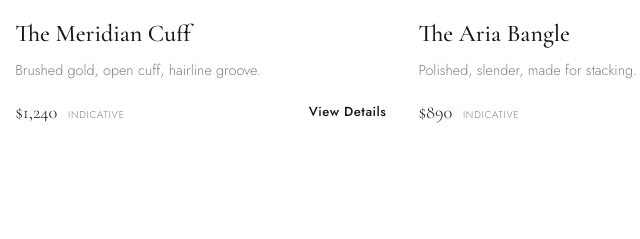
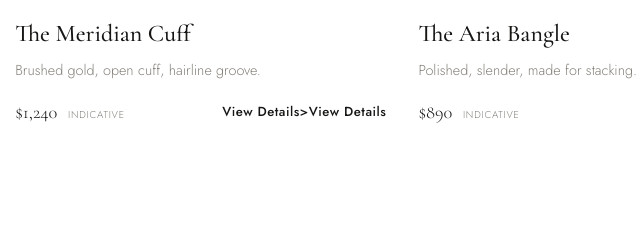
Before and after one commit to amiralinorani404-creator/aurelia-jewelry, a plain HTML site: page index.html in a window 1280 px wide. Shown: the part 2613-2852 px from the top of the page, 36-676 px from the left. Drawn offline with nearby package versions, Linux system fonts and the light colour scheme; files whose address does not match are found by name.

Commit message:
Update index.html

```diff
--- a/index.html
+++ b/index.html
@@ -135,7 +135,7 @@
             <button class="text-link view-details" type="button"
                     data-name="The Meridian Cuff" data-price="$1,240"
                     data-desc="An open cuff in brushed gold, defined by a single hairline groove that follows the line of the wrist."
-                    data-img="images/product-bracelet-1.svg">View Details</button>
+                    data-img="file_0000000020bc82468a42b91f67b00189.png">View Details>View Details</button>
           </div>
         </div>
       </article>
```
